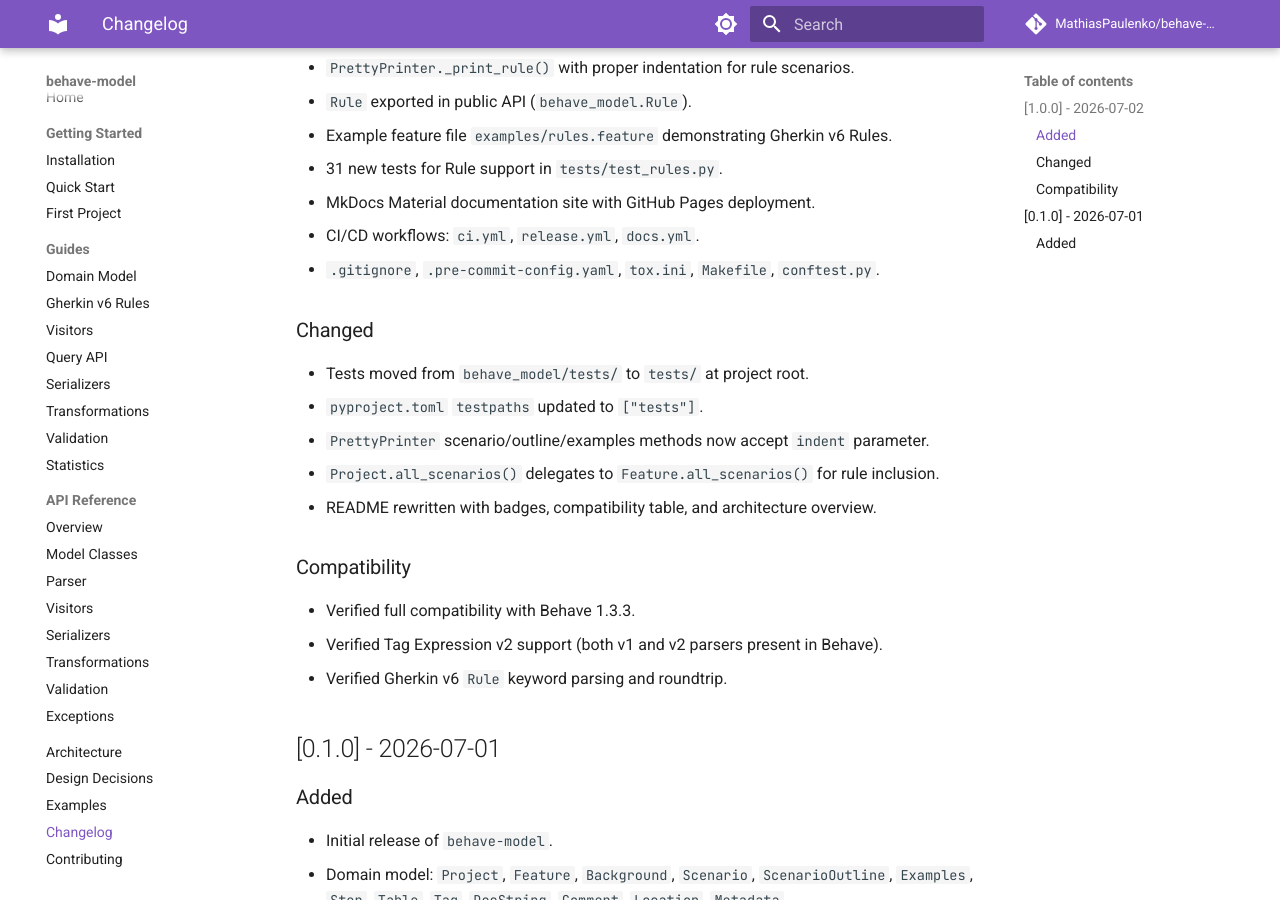
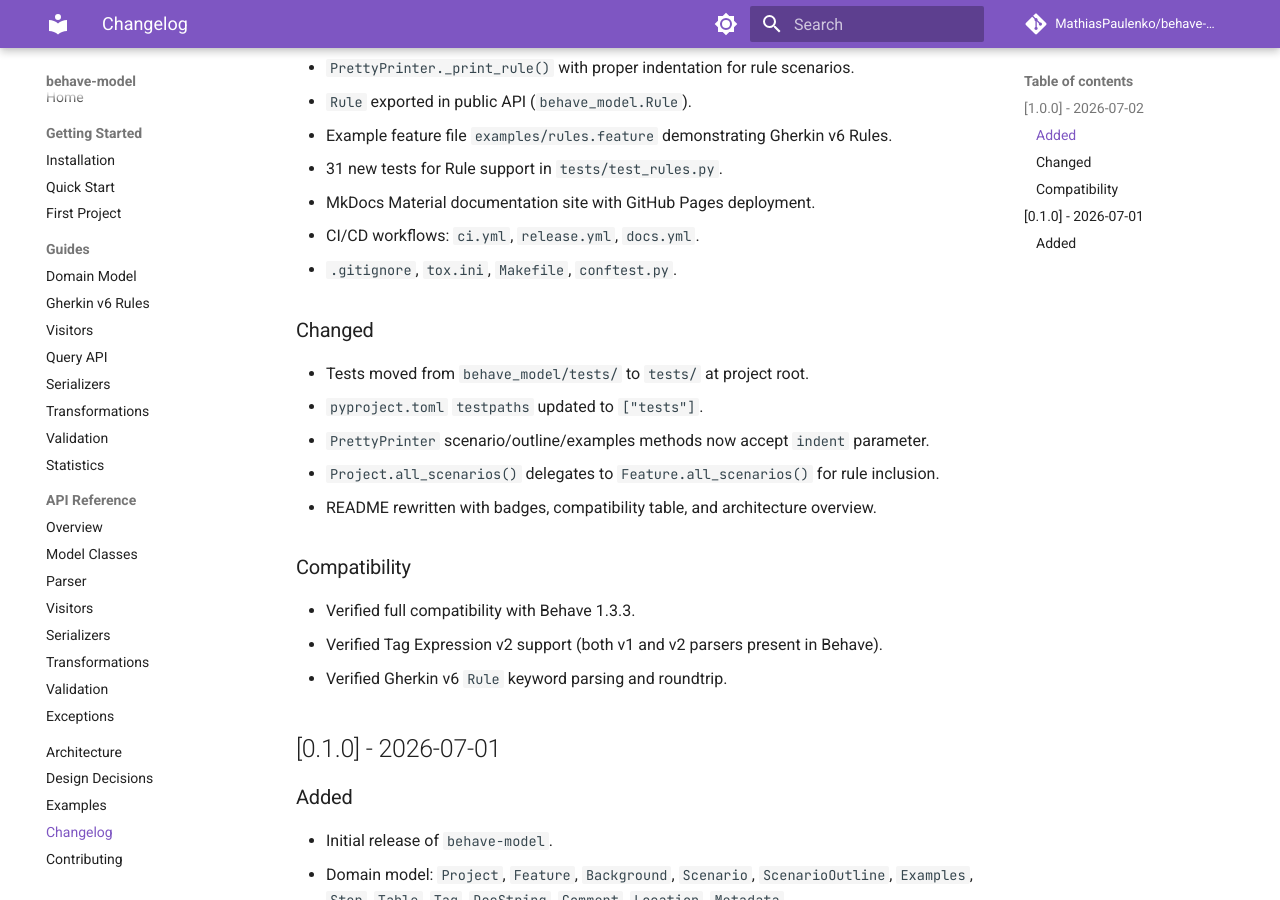
Before and after one commit to MathiasPaulenko/behave-model, an MkDocs documentation site: the page built from docs/changelog.md, in a window 1280 px wide and 900 px high, scrolled down 530 px. Built offline with MkDocs 1.6.1 and Material for MkDocs 9.7.7, drawn with Linux system fonts in a browser that asks for light colours; comment, search, counter and statistics services are not loaded.

Commit message:
fix: version mismatch, README docs command, CHANGELOG cleanup, Codecov badge
- Fix __version__ 0.1.0 -> 1.0.0 in behave_model/__init__.py
- Fix README: make docs-serve is the serve command, not make docs
- Remove .pre-commit-config.yaml from CHANGELOG (file doesn't exist)
- Sync docs/changelog.md with CHANGELOG.md content
- Remove empty docs/assets/ directory
- Replace hardcoded coverage badge with dynamic Codecov badge

```diff
--- a/behave_model/__init__.py
+++ b/behave_model/__init__.py
@@ -93,7 +93,7 @@
 )
 from behave_model.visitors import CollectingVisitor, CountingVisitor, Visitor
 
-__version__ = "0.1.0"
+__version__ = "1.0.0"
 
 __all__ = [
     # model
--- a/docs/changelog.md
+++ b/docs/changelog.md
@@ -20,7 +20,7 @@
 - 31 new tests for Rule support in `tests/test_rules.py`.
 - MkDocs Material documentation site with GitHub Pages deployment.
 - CI/CD workflows: `ci.yml`, `release.yml`, `docs.yml`.
-- `.gitignore`, `.pre-commit-config.yaml`, `tox.ini`, `Makefile`, `conftest.py`.
+- `.gitignore`, `tox.ini`, `Makefile`, `conftest.py`.
 
 ### Changed
 - Tests moved from `behave_model/tests/` to `tests/` at project root.
```
Also changed, not shown: CHANGELOG.md (+1 -1 lines), README.md (+2 -2 lines).
